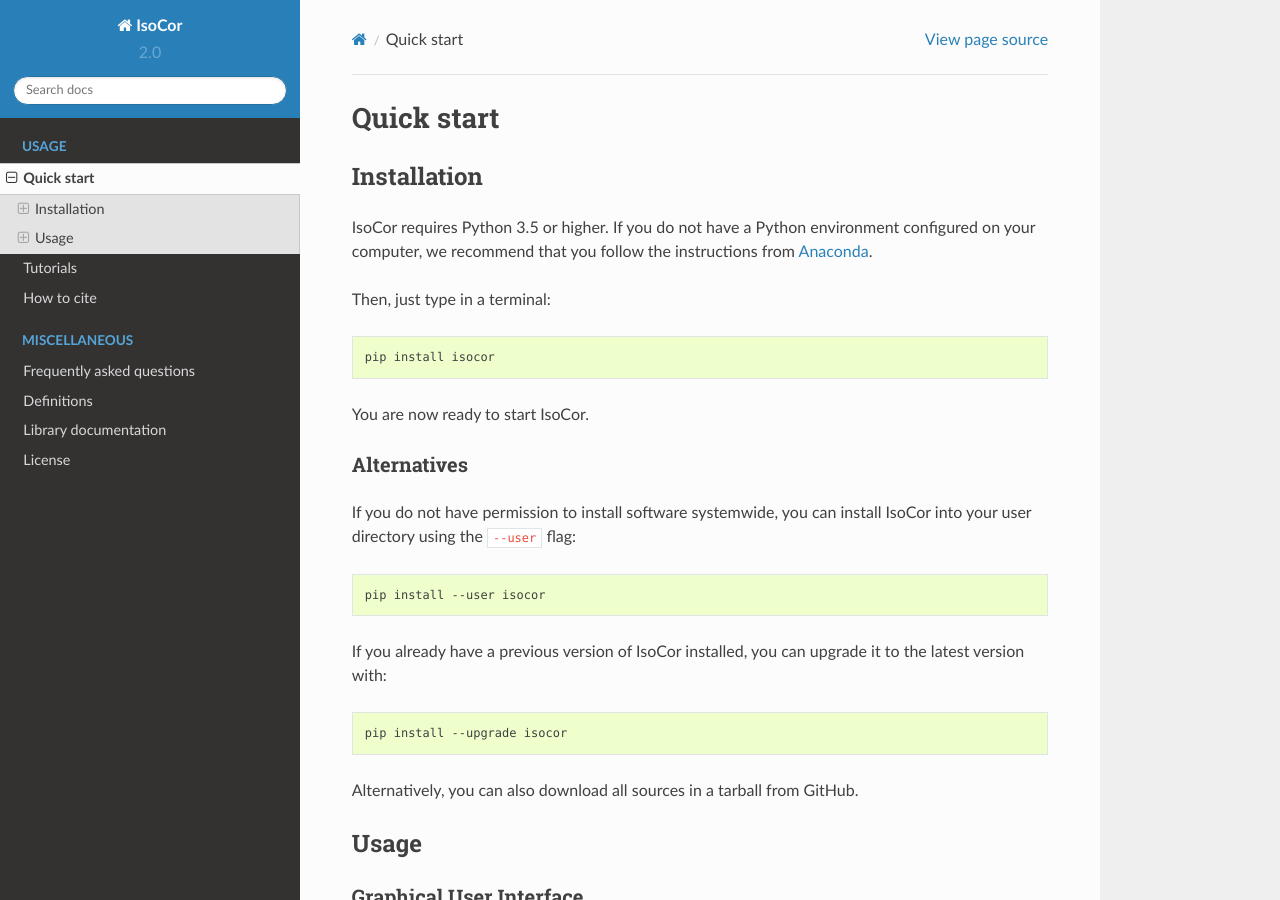
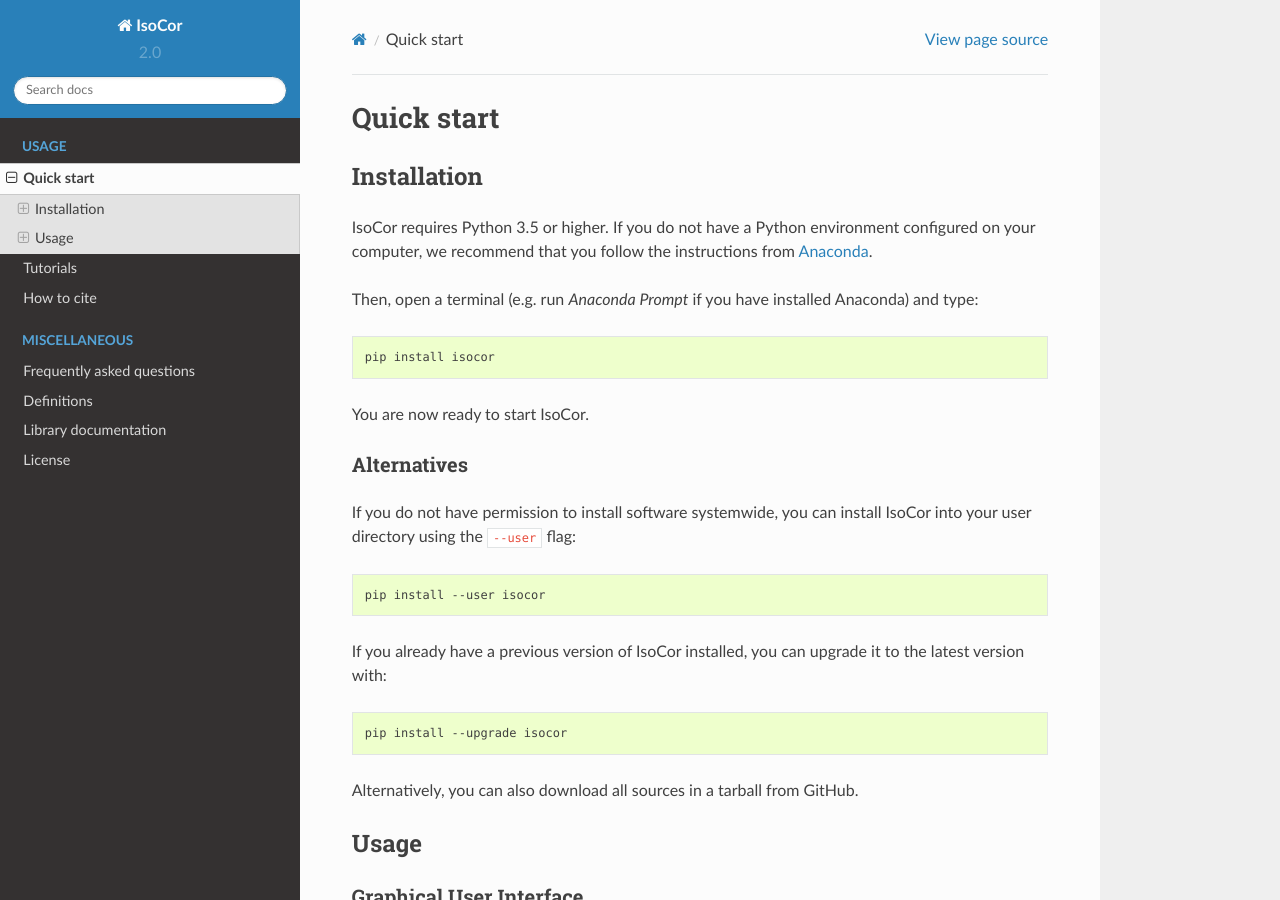
Before and after one commit to MetaSys-LISBP/IsoCor, a Sphinx documentation site: the page built from doc/quickstart.rst, in a window 1280 px wide and 900 px high. Built offline with Sphinx 7.4.7 and the Read the Docs theme 2.0.0, drawn with Linux system fonts in a browser that asks for light colours.

```diff
--- a/doc/quickstart.rst
+++ b/doc/quickstart.rst
@@ -11,7 +11,7 @@ IsoCor requires Python 3.5 or higher. If you do not have a Python environment
 configured on your computer, we recommend that you follow the instructions
 from `Anaconda <https://www.anaconda.com/download/>`_.
 
-Then, just type in a terminal:
+Then, open a terminal (e.g. run *Anaconda Prompt* if you have installed Anaconda) and type:
 
 .. code-block:: bash
 
```
Also changed, not shown: README.md (+4 -7 lines).
